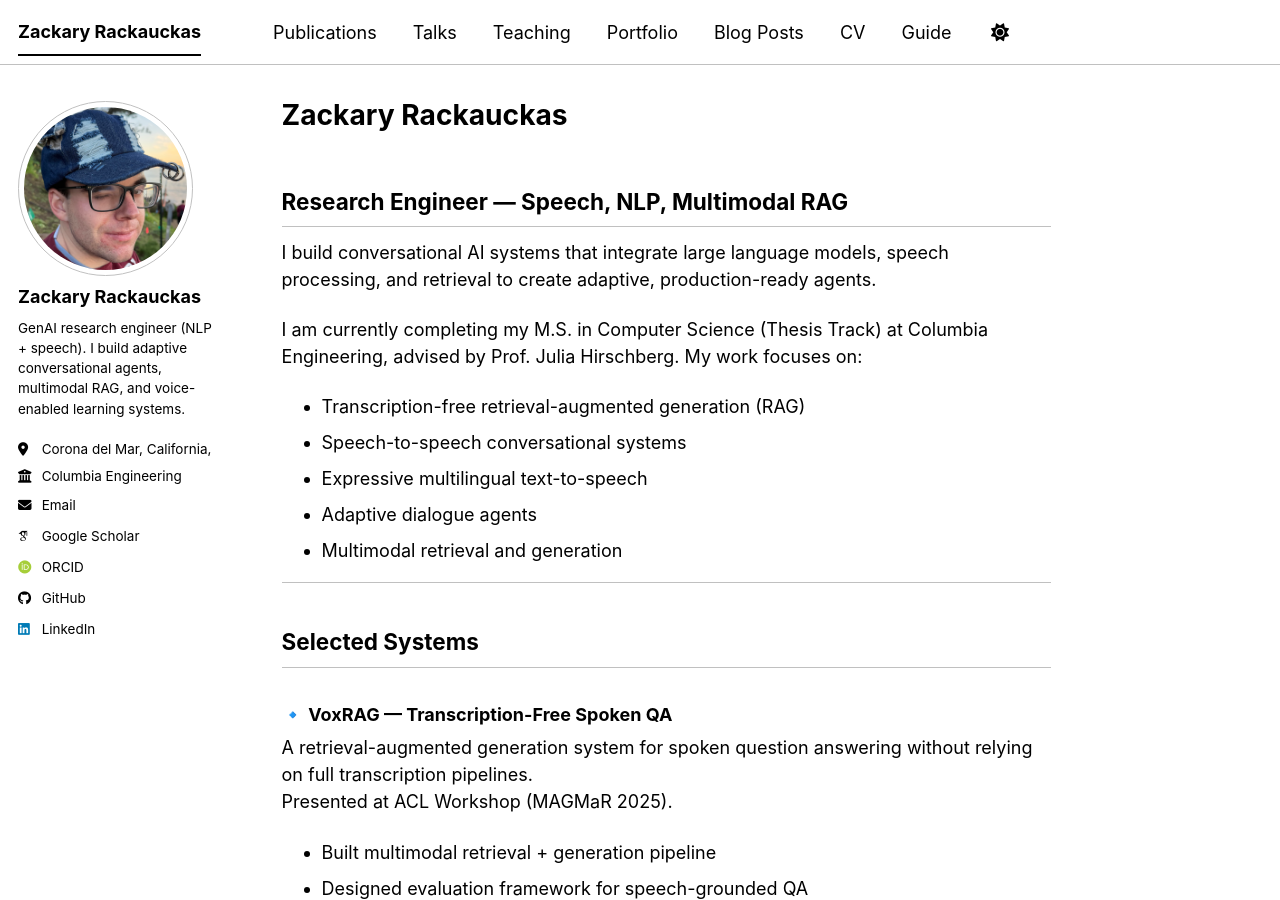
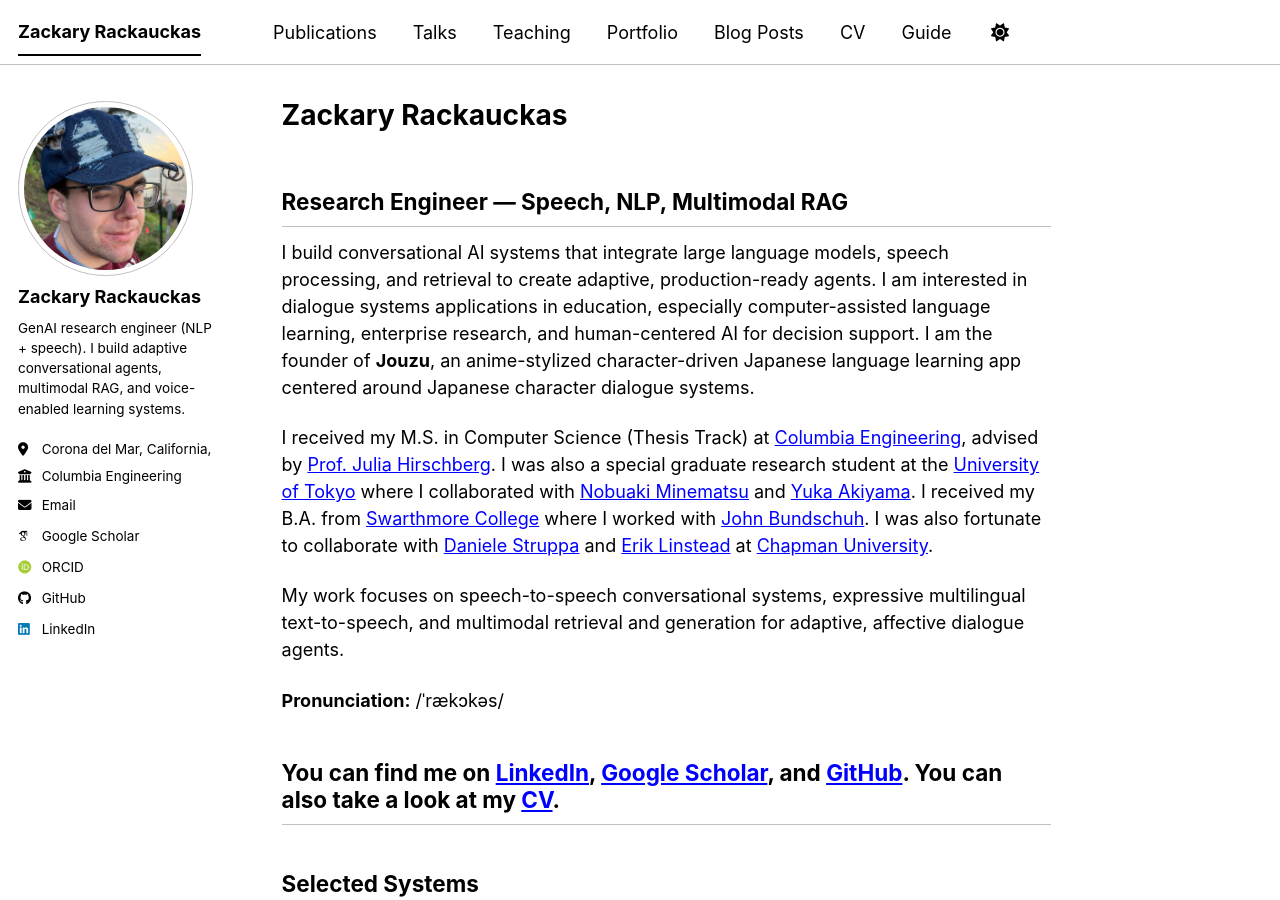
Before and after one commit to zackrack/zackrack.github.io, a Jekyll site: the page built from _pages/about.md, in a window 1280 px wide and 900 px high. Built offline with Jekyll 4.4.1, drawn with Linux system fonts in a browser that asks for light colours; some web fonts are replaced; a script bundle is joined from its source files by our own code; library files that are not in the unit come from our copies.

Commit message:
Revise about page content and focus
Updated the about page to reflect current research interests and removed redundant information.

```diff
--- a/_pages/about.md
+++ b/_pages/about.md
@@ -8,17 +8,15 @@ redirect_from:
 ---
 
 ## Research Engineer — Speech, NLP, Multimodal RAG
+I build conversational AI systems that integrate large language models, speech processing, and retrieval to create adaptive, production-ready agents. I am interested in dialogue systems applications in education, especially computer-assisted language learning, enterprise research, and human-centered AI for decision support. I am the founder of **Jouzu**, an anime-stylized character-driven Japanese language learning app centered around Japanese character dialogue systems.
 
-I build conversational AI systems that integrate large language models, speech processing, and retrieval to create adaptive, production-ready agents.
+I received my M.S. in Computer Science (Thesis Track) at [Columbia Engineering](https://www.engineering.columbia.edu/), advised by [Prof. Julia Hirschberg](https://www.cs.columbia.edu/~julia/). I was also a special graduate research student at the [University of Tokyo](https://www.u-tokyo.ac.jp/en/) where I collaborated with [Nobuaki Minematsu](https://www.gavo.t.u-tokyo.ac.jp/~mine/) and [Yuka Akiyama](https://scholar.google.com/citations?user=Ltawg0QAAAAJ&hl=en). I received my B.A. from [Swarthmore College](https://www.swarthmore.edu/) where I worked with [John Bundschuh](https://www.swarthmore.edu/profile/john-bundschuh). I was also fortunate to collaborate with [Daniele Struppa](https://www.chapman.edu/our-faculty/daniele-struppa) and [Erik Linstead](https://www.chapman.edu/our-faculty/erik-linstead) at [Chapman University](https://www.chapman.edu/).
 
-I am currently completing my M.S. in Computer Science (Thesis Track) at Columbia Engineering, advised by Prof. Julia Hirschberg. My work focuses on:
+My work focuses on speech-to-speech conversational systems, expressive multilingual text-to-speech, and multimodal retrieval and generation for adaptive, affective dialogue agents.
 
-- Transcription-free retrieval-augmented generation (RAG)
-- Speech-to-speech conversational systems
-- Expressive multilingual text-to-speech
-- Adaptive dialogue agents
-- Multimodal retrieval and generation
+**Pronunciation:** /ˈrækɔkəs/
 
+You can find me on [LinkedIn](https://www.linkedin.com/in/zackrack), [Google Scholar](https://scholar.google.com/citations?user=nLFm9YIAAAAJhl=en), and [GitHub](https://github.com/zackrack). You can also take a look at my [CV](/files/cv.pdf).
 ---
 
 ## Selected Systems
```
